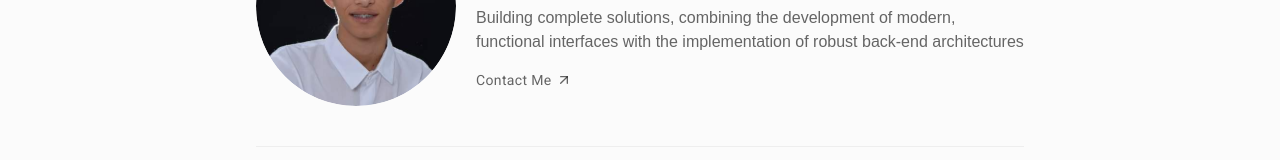
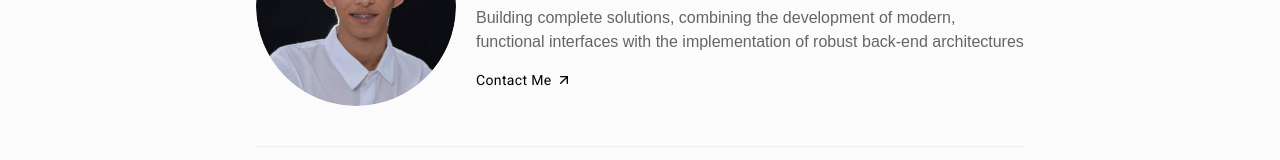
Before and after one commit to MarcosAntonio15243/MarcosAntonio15243.github.io, a Next.js app: page / in a window 1280 px wide. Shown: the part 182-342 px from the top of the page. Built offline with nearby package versions, Linux system fonts and the light colour scheme.

Commit message:
style: add global styles for primary colors and new DM Serif Display font

```diff
--- a/src/app/globals.css
+++ b/src/app/globals.css
@@ -7,6 +7,8 @@
 	--color-gray-100: #eeeeee;
 	--color-gray-400: #929aab;
 	--color-gray-600: #828282;
+
+	--color-primary: var(--color-black);
 
 	--color-dark-blue: #393e46;
 
@@ -29,6 +31,8 @@
 }
 
 .dark {
+	--color-primary: var(--color-white);
+
 	--color-bg-body: #2a2a2a;
 	--color-bg-surface: #1e1e1e;
 	--color-bg-card: #2e2e2e;
@@ -61,6 +65,7 @@ h6 {
 @theme inline {
 	--font-roboto: var(--font-roboto);
 	--font-source-serif-4: var(--font-source-serif-4);
+	--font-dm-serif-display: var(--font-dm-serif-display);
 }
 
 html {
@@ -91,9 +96,12 @@ h3 {
 }
 
 h1,
-a,
 p {
 	color: var(--color-text-primary);
+}
+
+.name {
+	color: var(--color-primary);
 }
 
 .button {
```
